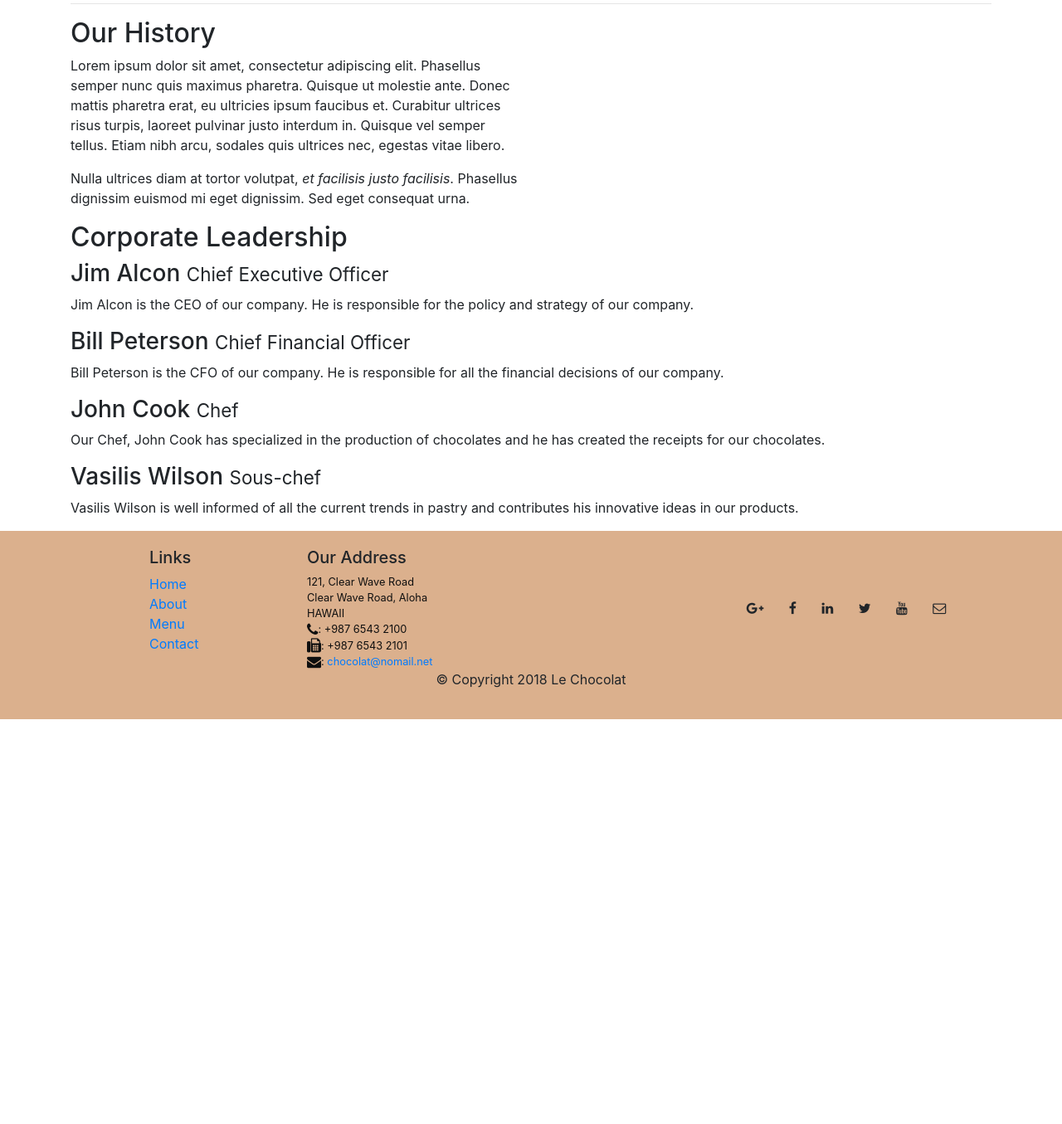
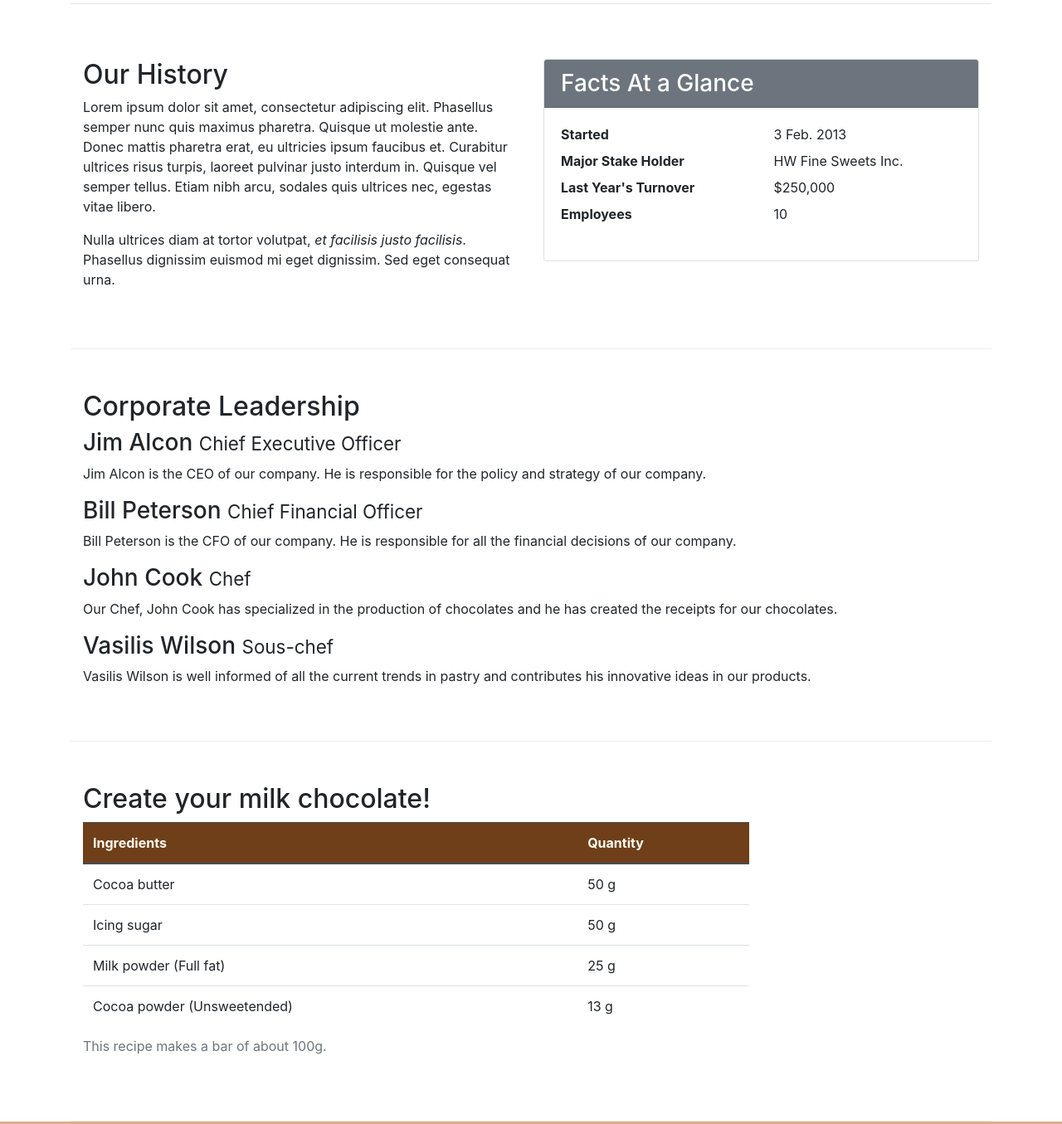
Before and after one commit to eua92/leChocolat, a website: page aboutus.html in a window 1280 px wide. Shown: the part 420-1775 px from the top of the page at 83% size. Before the commit the page ends 1287 px from the top, so only its background shows below. Drawn offline with nearby package versions, Linux system fonts and the light colour scheme.

Commit message:
Tables and Cards

```diff
--- a/aboutus.html
+++ b/aboutus.html
@@ -63,7 +63,7 @@
             </div>
         </div>
 
-        <div class="row">
+        <div class="row row-content">
             <div class="col-12 col-sm-6">
                 <h2>Our History</h2>
                 <p>Lorem ipsum dolor sit amet, consectetur adipiscing elit. Phasellus semper nunc quis maximus pharetra.
@@ -74,11 +74,25 @@
                     euismod mi eget dignissim. Sed eget consequat urna. </p>
             </div>
             <div class="col col-sm">
+                <div class="card">
+                    <h3 class="card-header bg-secondary text-white">Facts At a Glance</h3>
+                    <div class="card-body">
+                        <dl class="row">
+                            <dt class="col-6">Started</dt>
+                            <dd class="col-6">3 Feb. 2013</dd>
+                            <dt class="col-6">Major Stake Holder</dt>
+                            <dd class="col-6">HW Fine Sweets Inc.</dd>
+                            <dt class="col-6">Last Year's Turnover</dt>
+                            <dd class="col-6">$250,000</dd>
+                            <dt class="col-6">Employees</dt>
+                            <dd class="col-6">10</dd>
+                        </dl>
+                    </div>
+                </div>
             </div>
         </div>
 
-
-        <div class="row">
+        <div class="row row-content">
             <div class="col-12">
                 <h2>Corporate Leadership</h2>
                 <h3>Jim Alcon <small>Chief Executive Officer </small></h3>
@@ -94,6 +108,43 @@
                 <p class="d-none d-sm-block">Vasilis Wilson is well informed of all the current trends in pastry and contributes his innovative
                     ideas in our products. </p>
             </div>
+        </div>
+
+        <div class="row row-content">
+            <div class="col-12 col-sm-9">
+                <h2> Create your milk chocolate!</h2>
+                <div class="table-responsive">
+                    <table class="table table-hover">
+                    <caption>This recipe makes a bar of about 100g.</caption>
+                    <thead class="thead-dark">
+                        <tr>
+                            <th>Ingredients</th>
+                            <th>Quantity</th>
+                        </tr>
+                    </thead>
+                    <tbody>
+                        <tr >
+                            <td>Cocoa butter</td>
+                            <td>50 g</td>
+                        </tr>
+                        <tr>
+                            <td>Icing sugar</td>
+                            <td>50 g</td>
+                        </tr>
+                        <tr>
+                            <td>Milk powder (Full fat)</td>
+                            <td>25 g</td>
+                        </tr>
+                        <tr>
+                            <td>Cocoa powder (Unsweetended)</td>
+                            <td>13 g</td>
+                        </tr>
+                    </tbody>
+                    </table>
+                </div>
+              </div>
+              <div class="col-12 col-sm-3">
+              </div>
         </div>
 
     </div>
--- a/css/styles.css
+++ b/css/styles.css
@@ -31,3 +31,10 @@ body{
 .bg-light {
     background-color: #dbb08d !important;
 }
+.table .thead-dark th{
+    color:floralwhite;
+    background-color:#6E3F19
+}
+tr:hover {
+    background-color:#dbb08db0!important
+}
```
